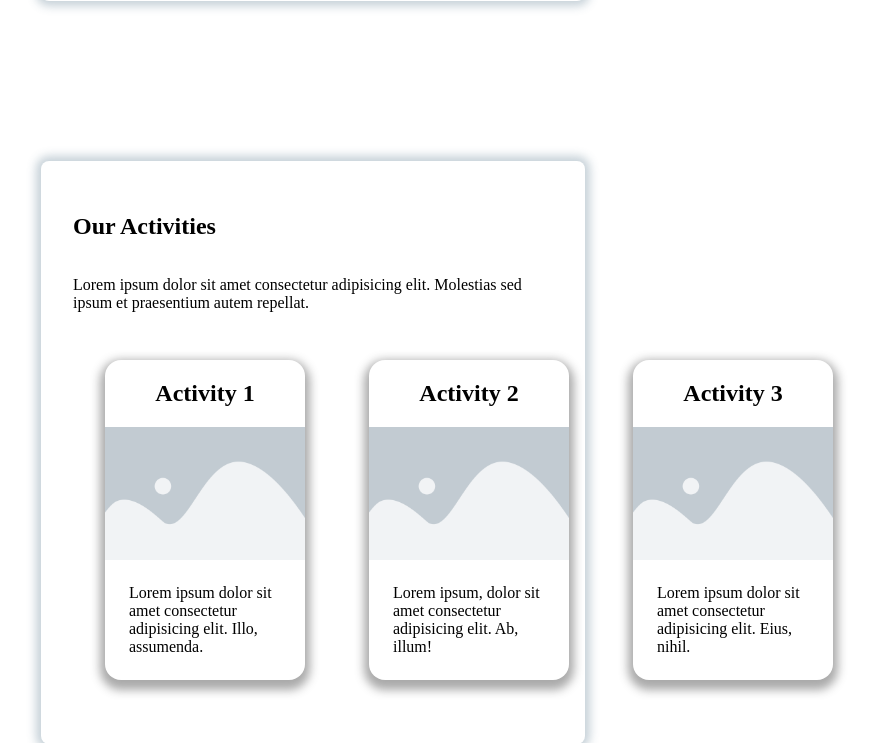
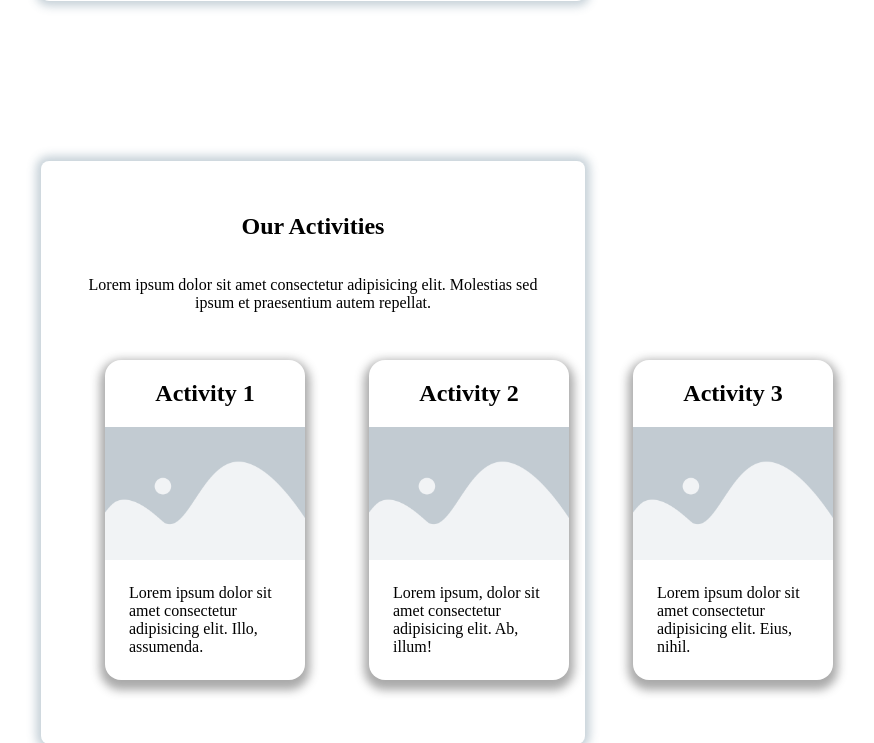
Before and after one commit to Alexisjr2001/Greenhand, a PHP site: page / in a window 1280 px wide; the page is wider, and only the part inside the window is pictured. Shown: the part 431-1174 px from the top of that part, without its empty margins (327-1201 px from the left). Run offline with PHP 8.4, Linux system fonts and the light colour scheme.

Commit message:
fixed an embarrasing mistake

```diff
--- a/main.css
+++ b/main.css
@@ -132,7 +132,7 @@ header>* { /* Children of header*/
     flex-direction: column;
     padding: 2em;
 }
-#our-activities>h1,>p {
+#our-activities>h1, #our-activities>p {
     text-align: center;
 }
 
```
